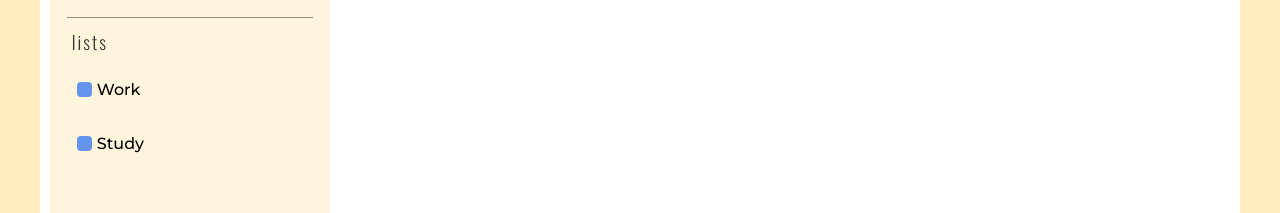
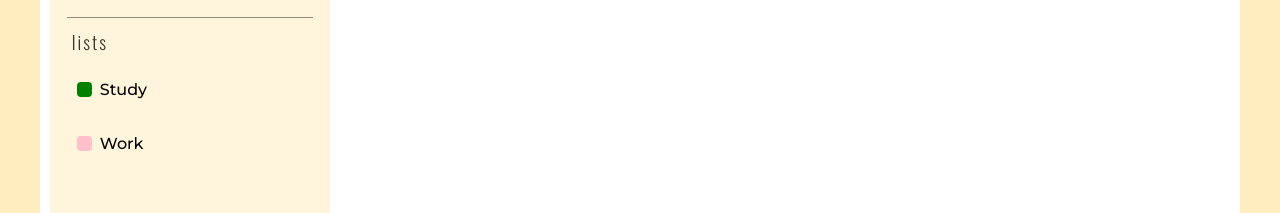
Before and after one commit to Almazq/todo-react-, a React (Create React App) app: page / in a window 1280 px wide. Shown: the part 302-515 px from the top of the page. Built offline with nearby package versions, Linux system fonts and the light colour scheme.

Commit message:
list block

```diff
--- a/src/components/Home.jsx
+++ b/src/components/Home.jsx
@@ -1,17 +1,33 @@
-import React from 'react';
+import React , {useState , useReducer} from 'react';
 import './Home.css';
 import Menu from './Menu.jsx';
-import {Route , Routes} from 'react-router-dom';
+import TodoBlock from './Todo-block.jsx';
+import Reducer from './Reducer.jsx';
+
 
 
 const Home = () =>{
+    const [listState , setListState] = useState([
+        {id:0 , title : 'Study' , color : "green" , info : [
+            {id:0 , status : false , text : "Учить англ"},
+            {id:1 , status : true , text : "не учить англ"},
+        ]},
+        {id:1 , title : 'Work' , color : "pink" , info : [
+            {id:0 , status : true , text : "Пойти на работу"},
+            {id:1 , status : true , text : "Вернутся из работы"},
+        ]},
+    ])
+    const [state , dispach] = useReducer(Reducer , listState)
+
     return(
         <div className='conteiner'>
-            <Menu />
-            {/*  <Routes>
-                    <Route path="/Profile/:userId" element={<ProfileConteiner />}/>
-                </Routes> */}
-            <div className="working-block"></div>
+            <Menu listState = {state}/>
+
+            <TodoBlock />
+
+            {/* Надо сделать:
+                1.useContext передовать функцию который будет менят todo block контент
+                2.добавления новый list  */}
         </div>
     )
 }
--- /dev/null
+++ b/src/components/List.jsx
@@ -0,0 +1,11 @@
+import React from 'react';
+import './Menu.css';
+import {NavLink} from 'react-router-dom';
+
+const List = (props) =>{
+    return(
+        <li><NavLink to={'/list?' + props.title }><span style={{background: props.color}}></span> {props.title}</NavLink></li>
+    )
+}
+
+export default List;
--- a/src/components/Menu.css
+++ b/src/components/Menu.css
@@ -87,5 +87,5 @@
     height: 15px;
     background-color: cornflowerblue;
     display: flex;
-    margin-right: 5px;
+    margin-right: 8px;
 }
--- a/src/components/Menu.jsx
+++ b/src/components/Menu.jsx
@@ -7,9 +7,10 @@ import {NavLink} from 'react-router-dom';
 import imgArrow from '../assets/arrow.svg';
 import imgMenu from '../assets/menu.svg';
 import imgSticker from '../assets/sticker.svg';
+import List from './List';
 
 
-const Menu = () =>{
+const Menu = (props) =>{
     return(
         <div className='menu-block'>
             <div className="menu-block-row">
@@ -25,14 +26,7 @@ const Menu = () =>{
                 <div className="list-block">
                     <p className="lists-title">lists</p>
                     <ul>
-                        <li><NavLink to='/list?Work'><span></span> Work</NavLink></li>
-                        <li><NavLink to='/list?Study'><span></span> Study</NavLink></li>
-                        {/* что надо сделать :
-                                1.Создать state для хранения list параметры title , color , link , object
-                                2.настройт router
-
-
-                        */}
+                        {props.listState.map(elem => <List color = {elem.color} title= {elem.title} />)}
                     </ul>
                 </div>
             </div>
--- /dev/null
+++ b/src/components/Reducer.jsx
@@ -0,0 +1,12 @@
+
+export default function (state, action){
+    switch (action.type){
+        case "add":
+            return [
+                ...state , action.payload
+            ]
+
+        default:
+            return state
+    }
+}
--- /dev/null
+++ b/src/components/Todo-block.jsx
@@ -0,0 +1,15 @@
+import React from 'react';
+import './Todo-block.css';
+import '../fonts/Montserrat-Medium.ttf';
+import '../fonts/Oswald-Light.ttf';
+
+
+const TodoBlock = (props) =>{
+    return(
+        <div className='todo-block'>
+        </div>
+    )
+}
+
+
+export default TodoBlock;
```
Also changed, not shown: src/components/Todo-block.css (added).
